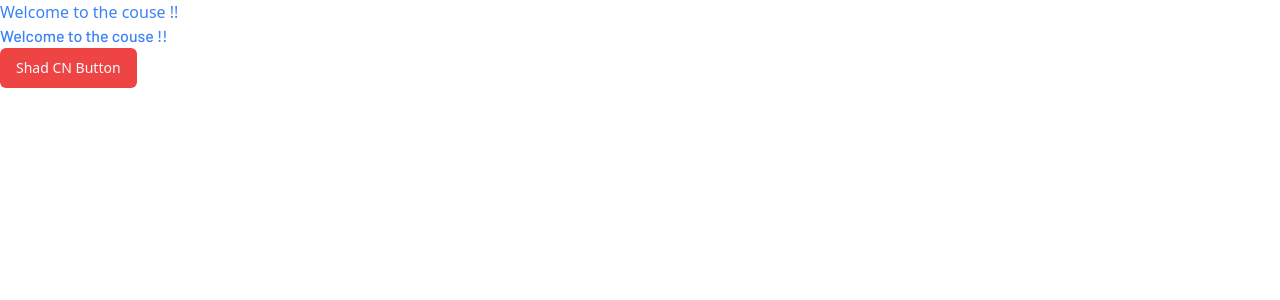
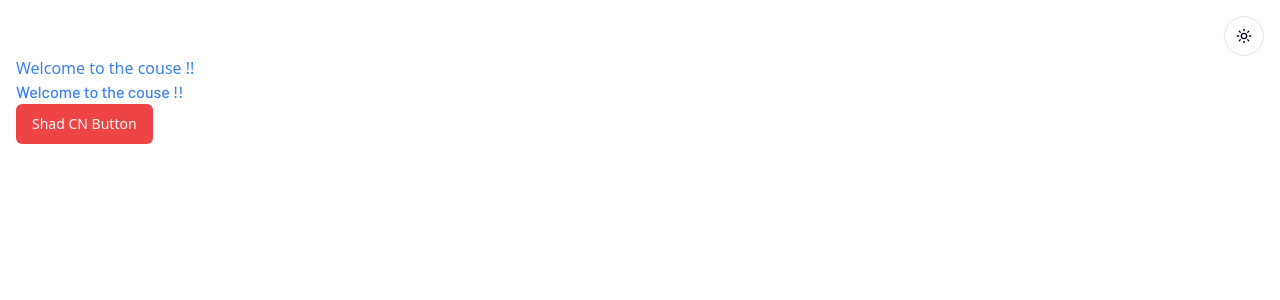
Before and after one commit to Swamy-s-Tech-Skills-Academy/multivendor-ecommerce, a Next.js app: page / in a window 1280 px wide. Shown: the top 300 px of the page. Built offline with nearby package versions, Linux system fonts and the light colour scheme.

Commit message:
Added Toggle

```diff
--- a/src/app/layout.tsx
+++ b/src/app/layout.tsx
@@ -1,7 +1,7 @@
 import type { Metadata } from "next";
-import { Geist, Geist_Mono, Barlow } from "next/font/google";
+import { ThemeProvider } from "next-themes";
+import { Barlow, Geist, Geist_Mono } from "next/font/google";
 import "./globals.css";
-import { ThemeProvider } from "next-themes";
 
 const geistSans = Geist({
   variable: "--font-geist-sans",
@@ -30,7 +30,7 @@ export default function RootLayout({
   children: React.ReactNode;
 }>) {
   return (
-    <html lang="en">
+    <html lang="en" suppressHydrationWarning={true}>
       <body className={`${geistSans.variable} ${geistMono.variable} ${barlowFont.variable} antialiased`} >
         <ThemeProvider attribute="class" defaultTheme="light" enableSystem disableTransitionOnChange>
           {children}
--- a/src/app/page.tsx
+++ b/src/app/page.tsx
@@ -1,8 +1,12 @@
+import ThemeToggle from "@/components/shared/theme-toggle";
 import { Button } from "@/components/ui/button";
 
 export default function Home() {
   return (
-    <div>
+    <div className="p-4">
+      <div className="w-100 flex justify-end">
+        <ThemeToggle />
+      </div>
       <h1 className="text-blue-500">Welcome to the couse !!</h1>
       <h1 className="text-blue-500 font-barlow">Welcome to the couse !!</h1>
 
--- /dev/null
+++ b/src/components/shared/theme-toggle.tsx
@@ -0,0 +1,40 @@
+"use client";
+
+// UI Components
+import {
+  DropdownMenu,
+  DropdownMenuContent,
+  DropdownMenuItem,
+  DropdownMenuTrigger,
+} from "../ui/dropdown-menu";
+import { Button } from "../ui/button";
+
+// Icons
+import { MoonIcon, SunIcon } from "lucide-react";
+import { useTheme } from "next-themes";
+
+export default function ThemeToggle() {
+  const { setTheme } = useTheme();
+  return (
+    <DropdownMenu>
+      <DropdownMenuTrigger asChild>
+        <Button variant="outline" size="icon" className="w-10 h-10 rounded-full">
+          <SunIcon className="h-[1.4rem] w-[1.4rem] rotate-0 scale-100 transition-all dark:-rotate-90 dark:scale-0" />
+          <MoonIcon className="absolute h-[1.4rem] w-[1.4rem] rotate-90 scale-0 transition-all dark:rotate-0 dark:scale-100" />
+          <span className=" sr-only">Toggle theme</span>
+        </Button>
+      </DropdownMenuTrigger>
+      <DropdownMenuContent align="end">
+        <DropdownMenuItem onClick={() => setTheme("light")}>
+          Light
+        </DropdownMenuItem>
+        <DropdownMenuItem onClick={() => setTheme("dark")}>
+          Dark
+        </DropdownMenuItem>
+        <DropdownMenuItem onClick={() => setTheme("system")}>
+          System
+        </DropdownMenuItem>
+      </DropdownMenuContent>
+    </DropdownMenu>
+  );
+}
```
